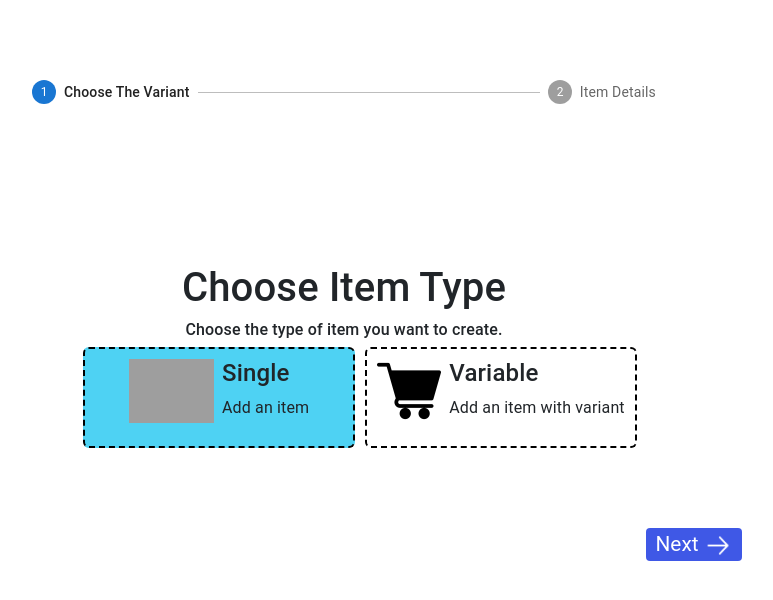
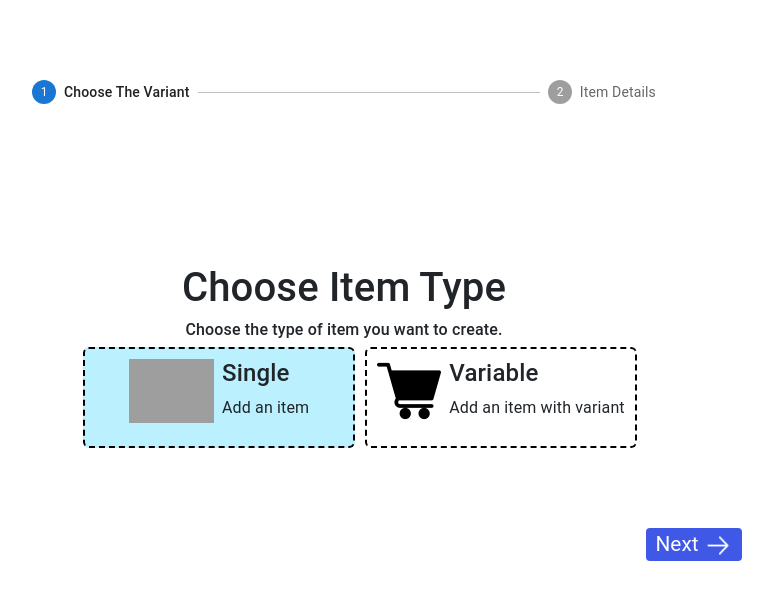
Before and after one commit to raisuman0077/MultiStepForm, a React (Vite) app: page / in a window 1280 px wide. Shown: the top 600 px of the page, without its empty margins (296-1069 px from the left). Built offline with nearby package versions, Linux system fonts and the light colour scheme; grey boxes are pictures that could not be loaded.

Commit message:
main page css small changes

```diff
--- a/src/scss/Main.scss
+++ b/src/scss/Main.scss
@@ -51,5 +51,5 @@
 }
 }
 .active{
-    background-color: rgb(78, 210, 243);
+    background-color: rgb(187, 241, 255);
 }
```
